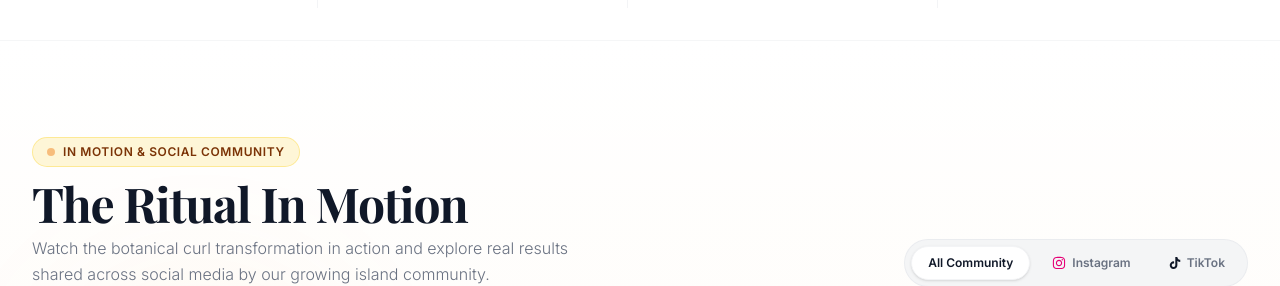
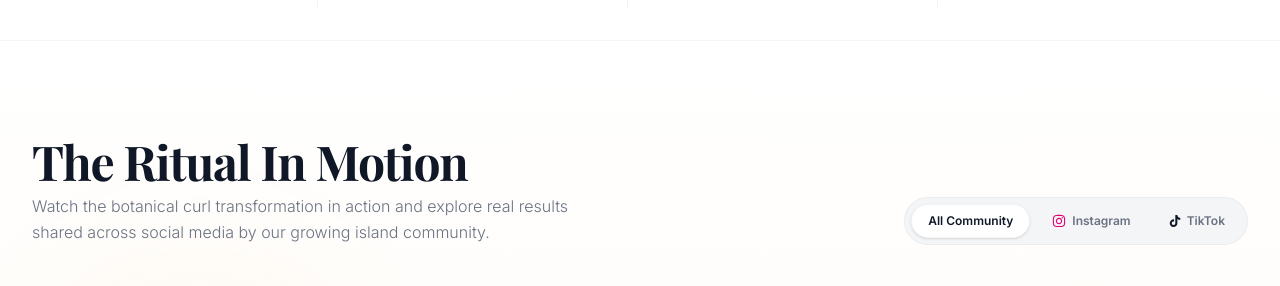
Before and after one commit to sakunakavinda/susama, a React (Vite) app in the folder frontend/: page / in a window 1280 px wide. Shown: the part 900-1186 px from the top of the page. Built offline with nearby package versions, Linux system fonts and the light colour scheme; no server answers.

Commit message:
refactor: remove promotional badge from Home page section header

```diff
--- a/frontend/src/pages/Home.tsx
+++ b/frontend/src/pages/Home.tsx
@@ -439,10 +439,6 @@ export default function Home() {
           {/* Section Header */}
           <div className="flex flex-col md:flex-row md:items-end justify-between mb-10 sm:mb-14 gap-5">
             <div>
-              <div className="inline-flex items-center gap-2 px-3.5 py-1.5 rounded-full bg-amber-100/70 border border-amber-200/80 text-amber-900 text-[11px] sm:text-xs font-semibold tracking-wider uppercase mb-3">
-                <span className="w-2 h-2 rounded-full bg-brand-primary animate-pulse" />
-                In Motion &amp; Social Community
-              </div>
               <h2 className="text-2xl sm:text-3xl md:text-4xl lg:text-5xl font-heading font-bold text-gray-900 tracking-tight">
                 The Ritual In Motion
               </h2>
```
